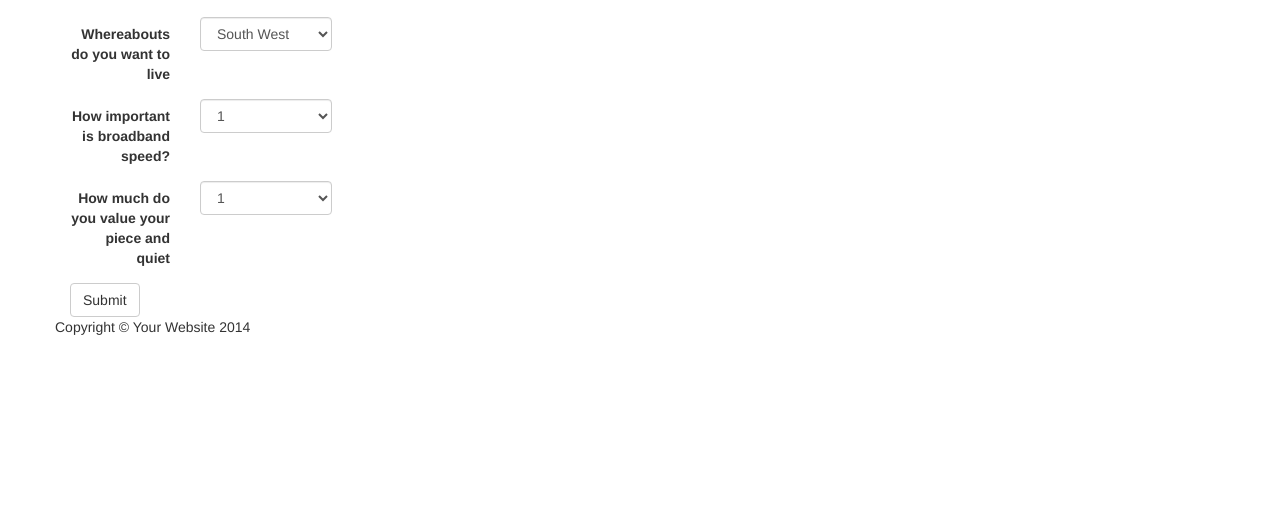
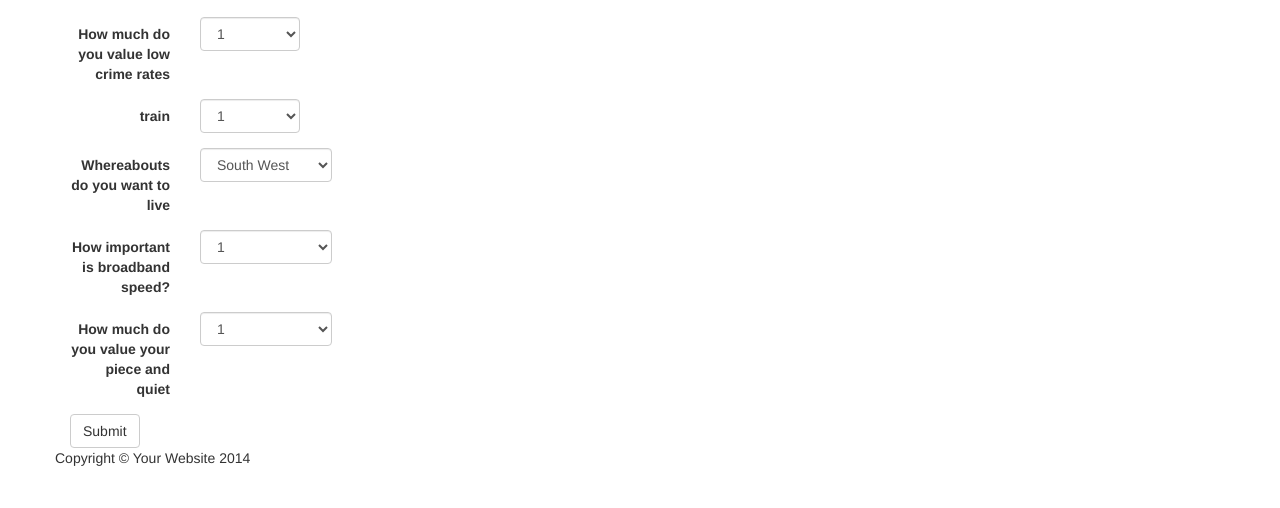
Before and after one commit to ace-your-place/festival-of-code, a plain HTML site: page web/templates/index.html in a window 1280 px wide. Shown: the part 610-1118 px from the top of the page. Before the commit the page ends 987 px from the top, so only its background shows below. Drawn offline with nearby package versions, Linux system fonts and the light colour scheme.

Commit message:
added two more dropdown boxes

```diff
--- a/web/templates/index.html
+++ b/web/templates/index.html
@@ -47,7 +47,7 @@
                     <span class="icon-bar"></span>
                 </button>
                 <a class="navbar-brand" href="#">
-                    <img src="http://placehold.it/150x50&text=Logo" alt="">
+                    <img src="" alt="">
                 </a>
             </div>
             <!-- Collect the nav links, forms, and other content for toggling -->
@@ -106,9 +106,46 @@
                 <h2>Heading 1</h2>
                  <form class="form-horizontal">
 <fieldset>
-
 <!-- Form Name -->
 <legend>Form Name</legend>
+
+<!-- Select Basic -->
+<div class="form-group">
+  <label class="col-md-4 control-label" for="selectbasic">How much do you value low crime rates</label>
+  <div class="col-md-4">
+    <select id="selectbasic" name="selectbasic" class="form-control">
+      <option value="1">1</option>
+      <option value="2">2</option>
+      <option value="3">3</option>
+      <option value="4">4</option>
+      <option value="5">5</option>
+      <option value="6">6</option>
+      <option value="7">7</option>
+      <option value="8">8</option>
+      <option value="9">9</option>
+      <option value="10">10</option>
+    </select>
+  </div>
+</div>
+
+<!-- Select Basic -->
+<div class="form-group">
+  <label class="col-md-4 control-label" for="selectbasic">train</label>
+  <div class="col-md-4">
+    <select id="selectbasic" name="selectbasic" class="form-control">
+      <option value="1">1</option>
+      <option value="2">2</option>
+      <option value="3">3</option>
+      <option value="4">4</option>
+      <option value="5">5</option>
+      <option value="6">6</option>
+      <option value="7">7</option>
+      <option value="8">8</option>
+      <option value="9">9</option>
+      <option value="10">10</option>
+    </select>
+  </div>
+</div>
 
 <!-- Select Basic -->
 <div class="form-group">
```
